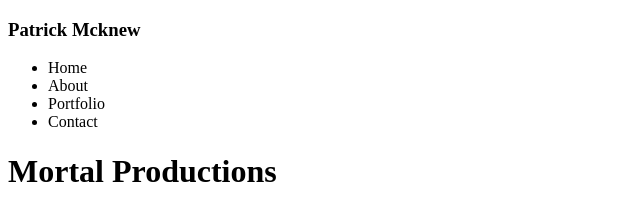
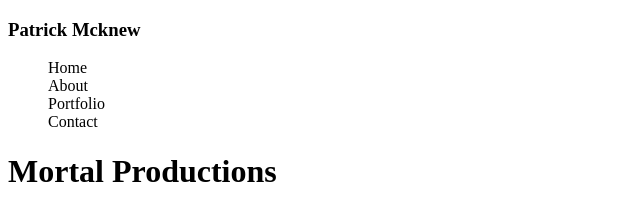
Before and after one commit to DontKnowAnything/DontKnowAnything.github.io, a plain HTML site: page index.html in a window 1280 px wide. Shown: the top 208 px of the page, 0-640 px from the left. Drawn offline with Linux system fonts and the light colour scheme.

Commit message:
Update PortfolioCSS.css

```diff
--- a/PortfolioCSS.css
+++ b/PortfolioCSS.css
@@ -1,3 +1,6 @@
+#nav ul{
+    list-style-type: none;
+}
 canvas{
     border: 2px solid;
     position: absolute;
```
